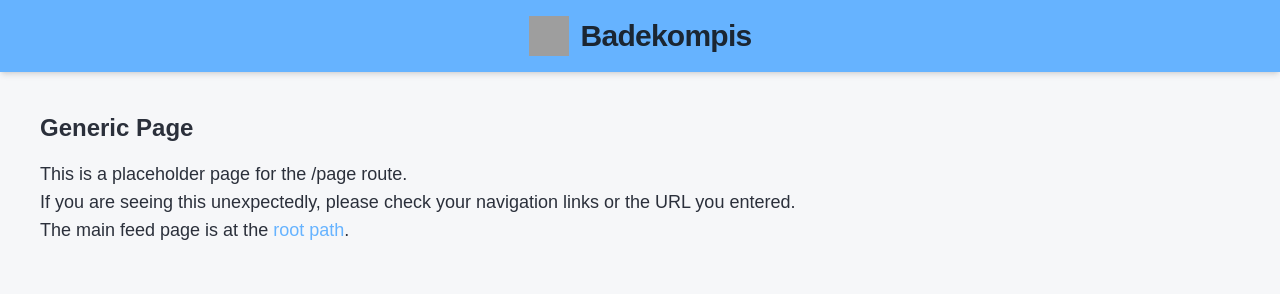
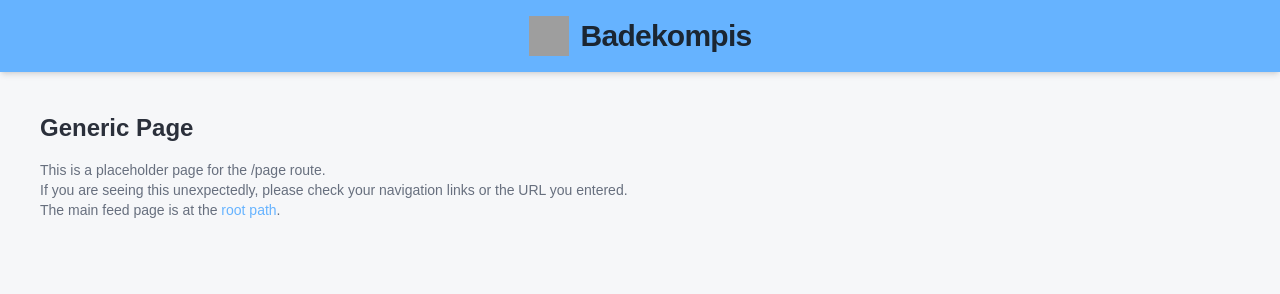
Before and after one commit to Cor9Kase/badetjommi, a Next.js app: page /page in a window 1280 px wide. Shown: the top 294 px of the page. Built offline with nearby package versions, Linux system fonts and the light colour scheme; no server answers; the database is empty; grey boxes are pictures that could not be loaded.

Commit message:
Adjust heading styles

```diff
--- a/src/app/page/page.tsx
+++ b/src/app/page/page.tsx
@@ -3,9 +3,9 @@ export default function GenericPage() {
   return (
     <div className="container mx-auto p-4">
       <h1 className="text-2xl font-bold mb-4">Generic Page</h1>
-      <p>This is a placeholder page for the /page route.</p>
-      <p>If you are seeing this unexpectedly, please check your navigation links or the URL you entered.</p>
-      <p>The main feed page is at the <a href="/" className="text-primary hover:underline">root path</a>.</p>
+      <p className="text-sm text-muted-foreground">This is a placeholder page for the /page route.</p>
+      <p className="text-sm text-muted-foreground">If you are seeing this unexpectedly, please check your navigation links or the URL you entered.</p>
+      <p className="text-sm text-muted-foreground">The main feed page is at the <a href="/" className="text-primary hover:underline">root path</a>.</p>
     </div>
   );
 }
--- a/src/app/profil/[userId]/page.tsx
+++ b/src/app/profil/[userId]/page.tsx
@@ -116,7 +116,7 @@ export default function UserProfilePage() {
               <AvatarFallback>{typeof user.name === 'string' ? user.name.substring(0, 2).toUpperCase() : '??'}</AvatarFallback>
             </Avatar>
             <CardTitle className="text-3xl font-bold">{user.name}</CardTitle>
-            {user.bio && <CardDescription className="mt-1 text-md">{user.bio}</CardDescription>}
+            {user.bio && <CardDescription className="mt-1">{user.bio}</CardDescription>}
           </div>
         </CardHeader>
         <CardContent>
--- a/src/app/profil/page.tsx
+++ b/src/app/profil/page.tsx
@@ -57,7 +57,7 @@ export default function ProfilPage() {
     return (
       <div className="flex flex-col items-center justify-center min-h-[calc(100vh-200px)] text-center p-6">
         <AlertTriangle className="h-12 w-12 text-destructive mb-4" />
-        <h2 className="text-xl font-semibold text-destructive mb-2">Problem med Profil</h2>
+        <h2 className="text-2xl font-semibold text-destructive mb-2">Problem med Profil</h2>
         <p className="text-muted-foreground mb-1">
           Vi kunne dessverre ikke laste profildataene dine.
         </p>
```
